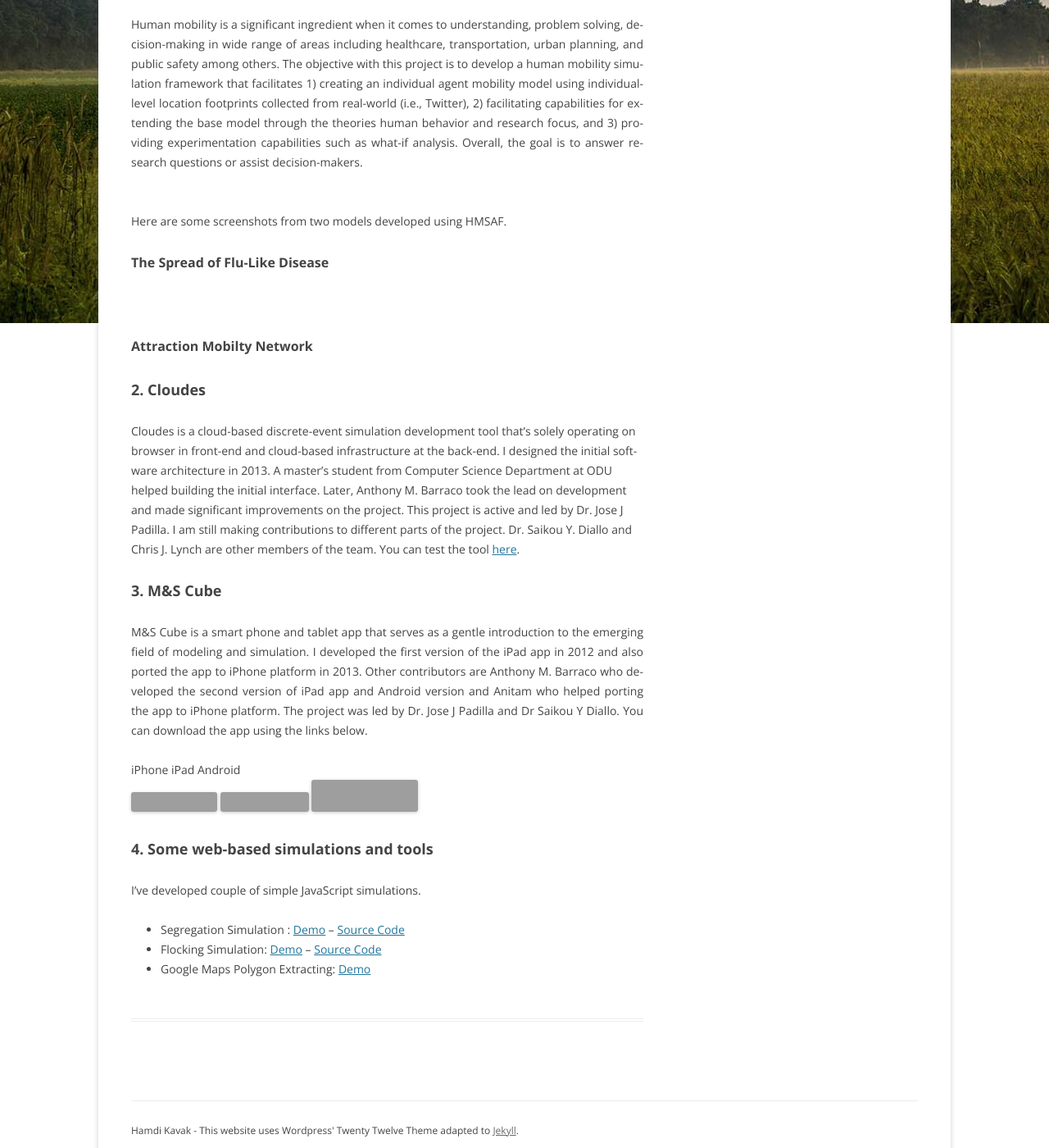
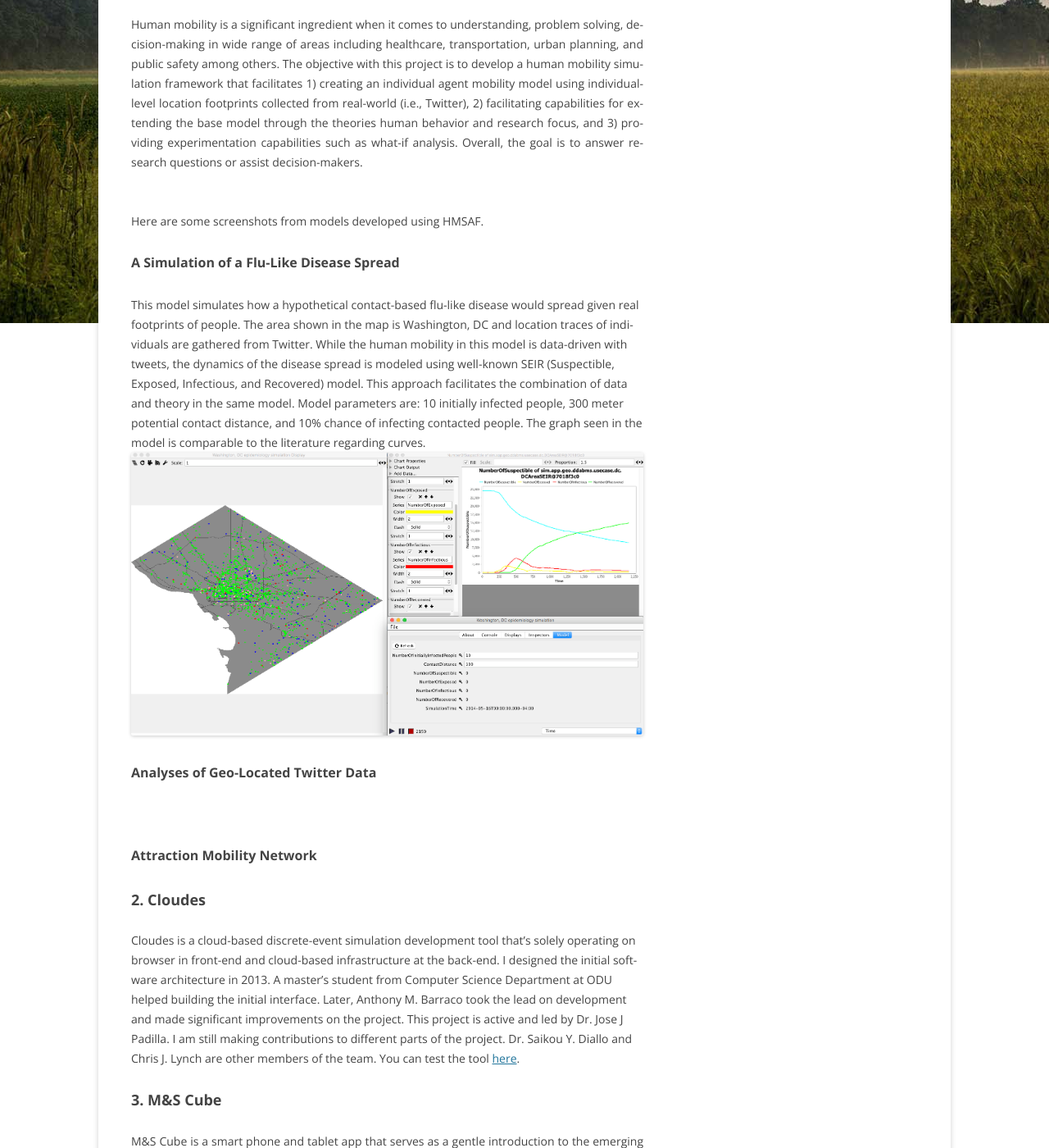
Before and after one commit to hamdikavak/hamdikavak.github.io, a Jekyll site: the page built from research-and-projects/index.html, in a window 1280 px wide and 1400 px high, scrolled down 624 px. Shown: the whole window at 82% size. Built offline with Jekyll 4.4.1, drawn with Linux system fonts in a browser that asks for light colours; nearby versions of some CDN libraries; library files that are not in the unit come from our copies; grey boxes are pictures that could not be loaded.

Commit message:
Update index.html

```diff
--- a/research-and-projects/index.html
+++ b/research-and-projects/index.html
@@ -32,12 +32,24 @@ such as what-if analysis. Overall, the goal is to answer research questions or a
 
   </p>
   <br/>
-  Here are some screenshots from two models developed using HMSAF.
-  <h3>The Spread of Flu-Like Disease</h3>
+  Here are some screenshots from models developed using HMSAF.
+
+  <h3>A Simulation of a Flu-Like Disease Spread</h3>
+  This model simulates how a hypothetical contact-based flu-like disease would spread given real footprints of people.
+  The area shown in the map is Washington, DC and location traces of individuals are gathered from Twitter.
+  While the human mobility in this model is data-driven with tweets, the dynamics of the disease spread is modeled using well-known SEIR (Suspectible, Exposed, Infectious, and Recovered) model.
+  This approach facilitates the combination of data and theory in the same model. Model parameters are: 10 initially infected people, 300 meter potential contact distance, and 10% chance of infecting contacted people.
+  The graph seen in the model is comparable to the literature regarding curves.
+<img src="images/dc_disease_sim.png"/>
+  <br/>
+
+  <h3>Analyses of Geo-Located Twitter Data</h3>
 
   <br/>
 
-  <h3>Attraction Mobilty Network</h3>
+
+  <h3>Attraction Mobility Network</h3>
+
 
 
 <h2>2. Cloudes</h2>
```
